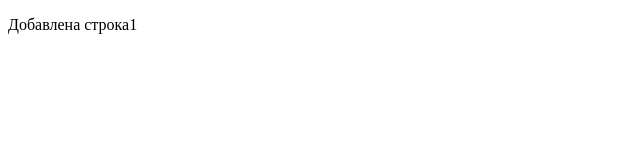
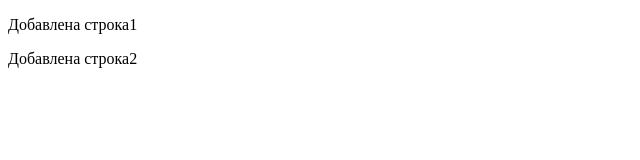
Before and after one commit to Quse1/first_project, a plain HTML site: page page1.html in a window 1280 px wide. Shown: the whole page, without its empty margins (0-640 px from the left). Drawn offline with Linux system fonts and the light colour scheme.

Commit message:
git add string 2

```diff
--- a/page1.html
+++ b/page1.html
@@ -4,6 +4,7 @@
     <meta charset="UTF-8">
     <title>Моя страница</title>
 <p> Добавлена строка1 </p>
+<p> Добавлена строка2 </p>
 </head>
 <body></body>
 </html>
```
